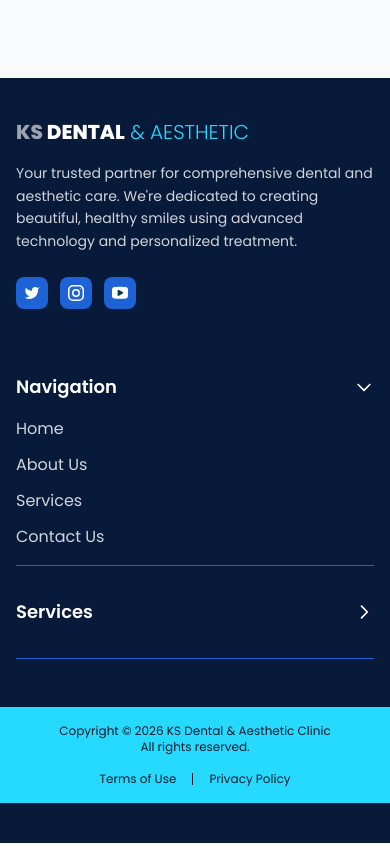
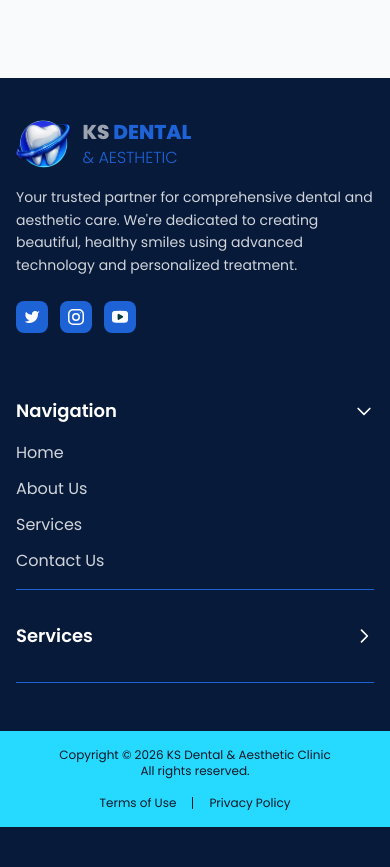
Before and after one commit to Nityom/dental-template, a Next.js app: page / in a window 390 px wide. Shown: the part 8782-9649 px from the top of the page. Before the commit the page ends 9625 px from the top, so only its background shows below. Built offline with nearby package versions, Linux system fonts and the light colour scheme.

Commit message:
feat: implement responsive Footer component with navigation, social links, and animations.

```diff
--- a/src/components/common/Footer.jsx
+++ b/src/components/common/Footer.jsx
@@ -36,12 +36,21 @@ const Footer = () => {
             className="mb-8 md:mb-0"
             variants={navItemAnimation}
           >
-            <Link href="/" className="text-xl md:text-2xl font-bold mb-4 md:mb-6 block">
-              <span className="font-extrabold">
-                <span className="text-gray-400">KS</span>
-                <span className="text-white"> DENTAL</span>
-              </span>
-              <span className="text-[#25D9FF] font-light"> & AESTHETIC</span>
+            <Link href="/" className="flex items-center gap-3 mb-4 md:mb-6">
+              <Image
+                src="/dental_logo.svg"
+                alt="KS Dental & Aesthetic Clinic"
+                width={60}
+                height={60}
+                className="h-12 md:h-14 w-auto"
+              />
+              <div className="flex flex-col">
+                <span className="text-xl md:text-2xl font-extrabold">
+                  <span className="text-gray-400">KS</span>
+                  <span className="text-[#1E63D5]"> DENTAL</span>
+                </span>
+                <span className="text-[#1E63D5] font-light"> & AESTHETIC</span>
+              </div>
             </Link>
             <motion.p
               className="text-gray-300 mb-6 leading-relaxed text-sm md:text-base"
```
